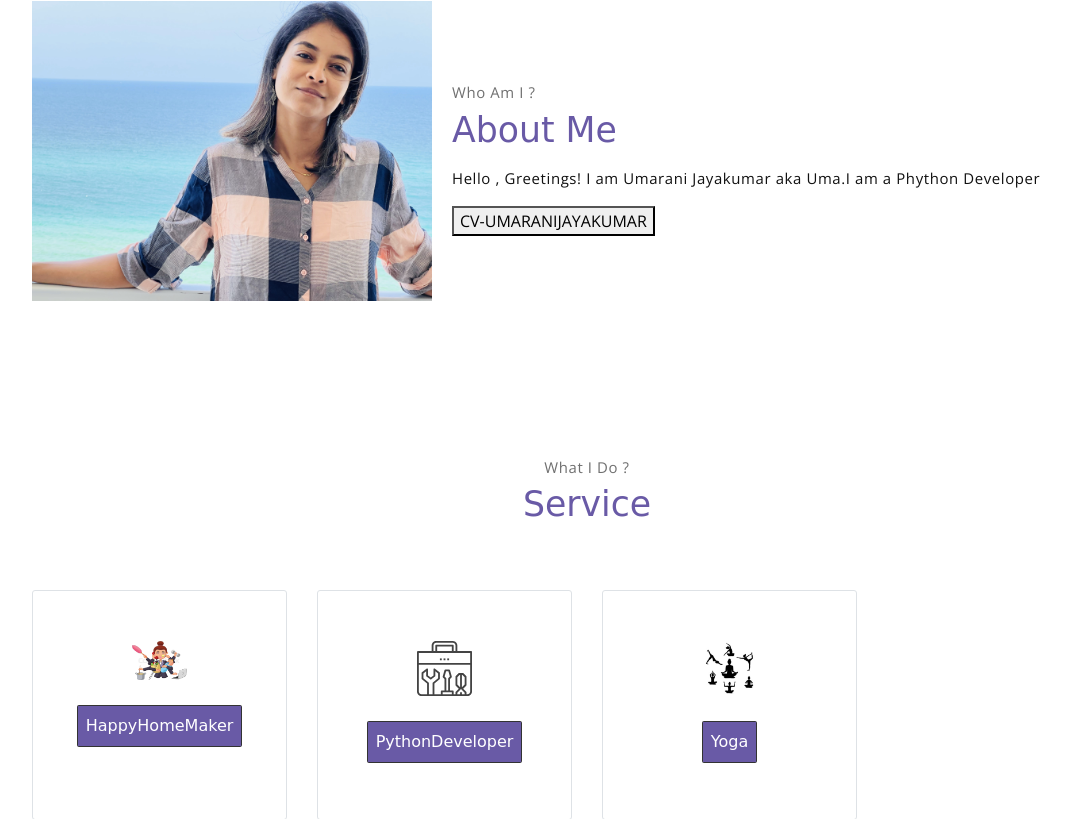
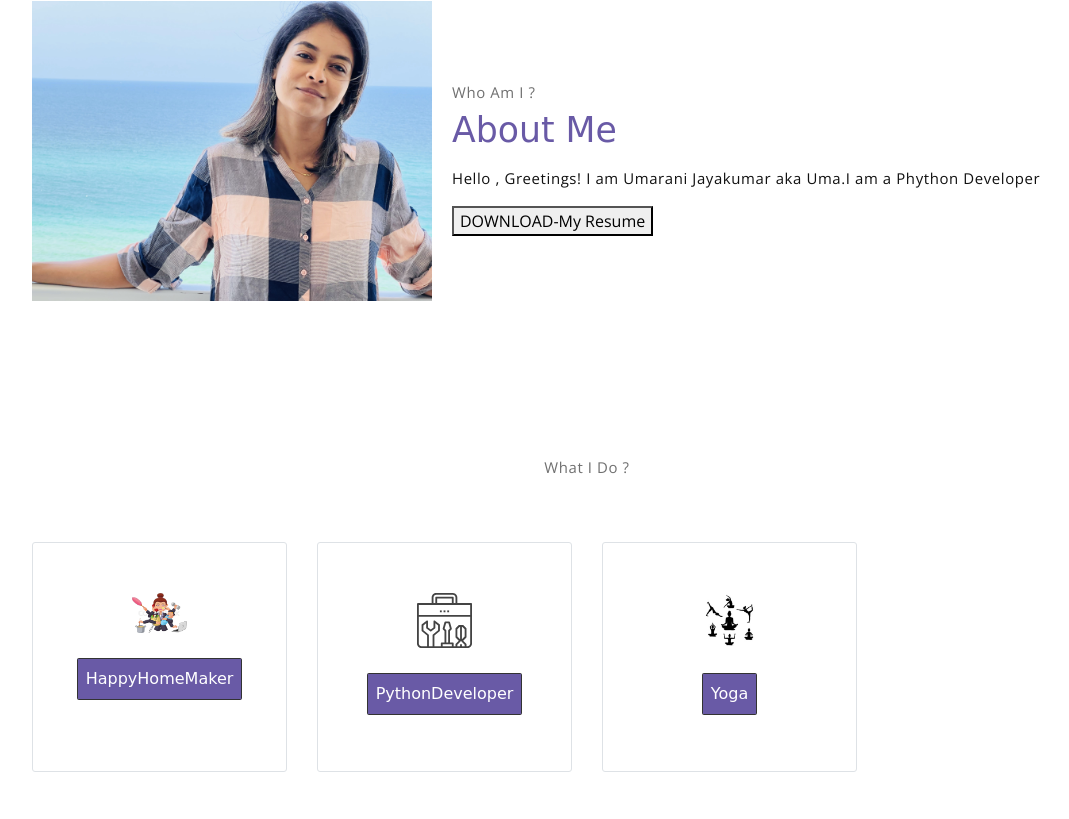
Before and after one commit to umajay/myportfo, a Flask app: page / in a window 1280 px wide. Shown: the part 799-1618 px from the top of the page, without its empty margins (53-1122 px from the left). Run offline with Flask 3, Linux system fonts and the light colour scheme; some libraries are stand-ins or nearby versions; some web fonts are replaced.

```diff
--- a/templates/index.html
+++ b/templates/index.html
@@ -90,7 +90,7 @@
                     </p>
                     <a href="static/assets/Docs/CV-UmaraniJ.rtf" download>
                             <button id = 'download' type="button" onclick="">
-                                CV-UMARANIJAYAKUMAR
+                               DOWNLOAD-My Resume
                             </button>
                         </a>
 
@@ -103,7 +103,7 @@
     <section class="section" id="service">
         <div class="container text-center">
             <p class="section-subtitle">What I Do ?</p>
-            <h6 class="section-title mb-6">Service</h6>
+            <h6 class="section-title mb-6"></h6>
             <!-- row -->
             <div class="row">
                 <div class="col-md-6 col-lg-3">
@@ -158,6 +158,7 @@
                         </div>
                     </div>
                 </div>
+
 
             </div><!-- end of row -->
         </div>
```
